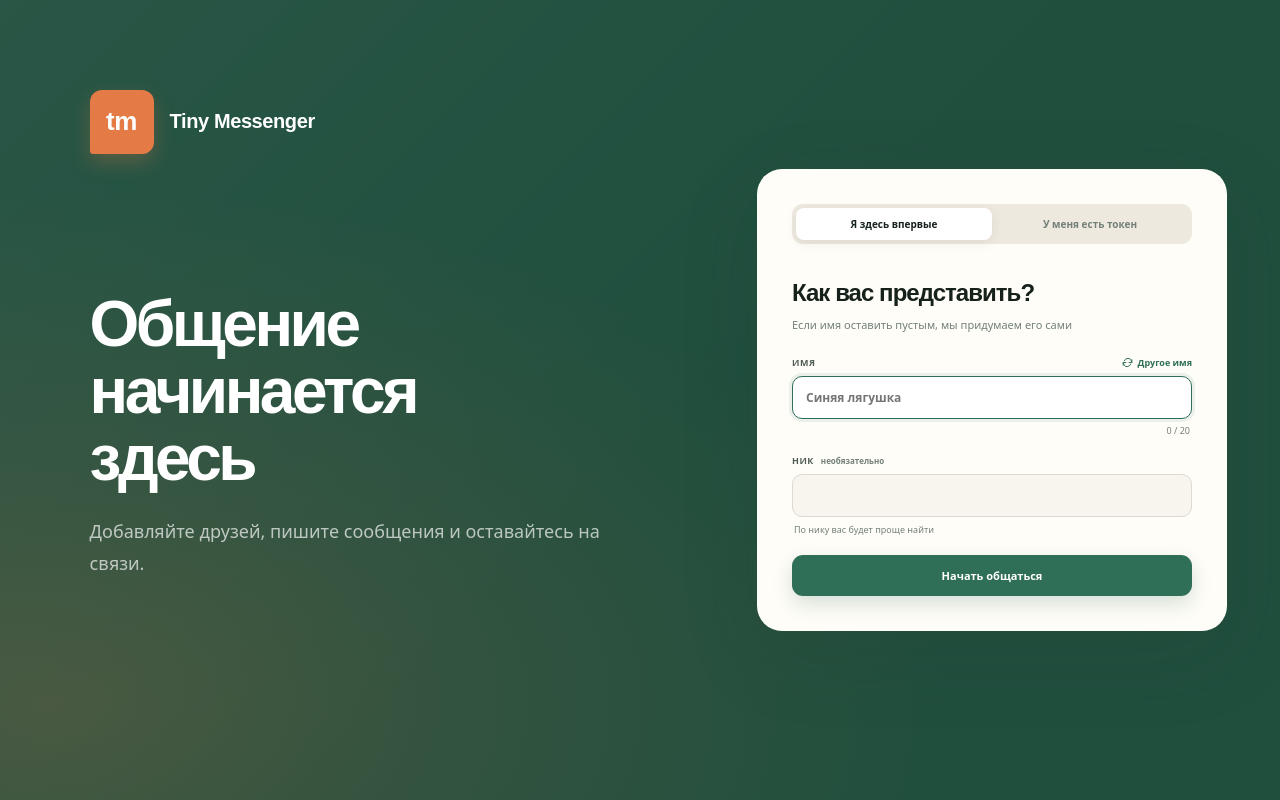
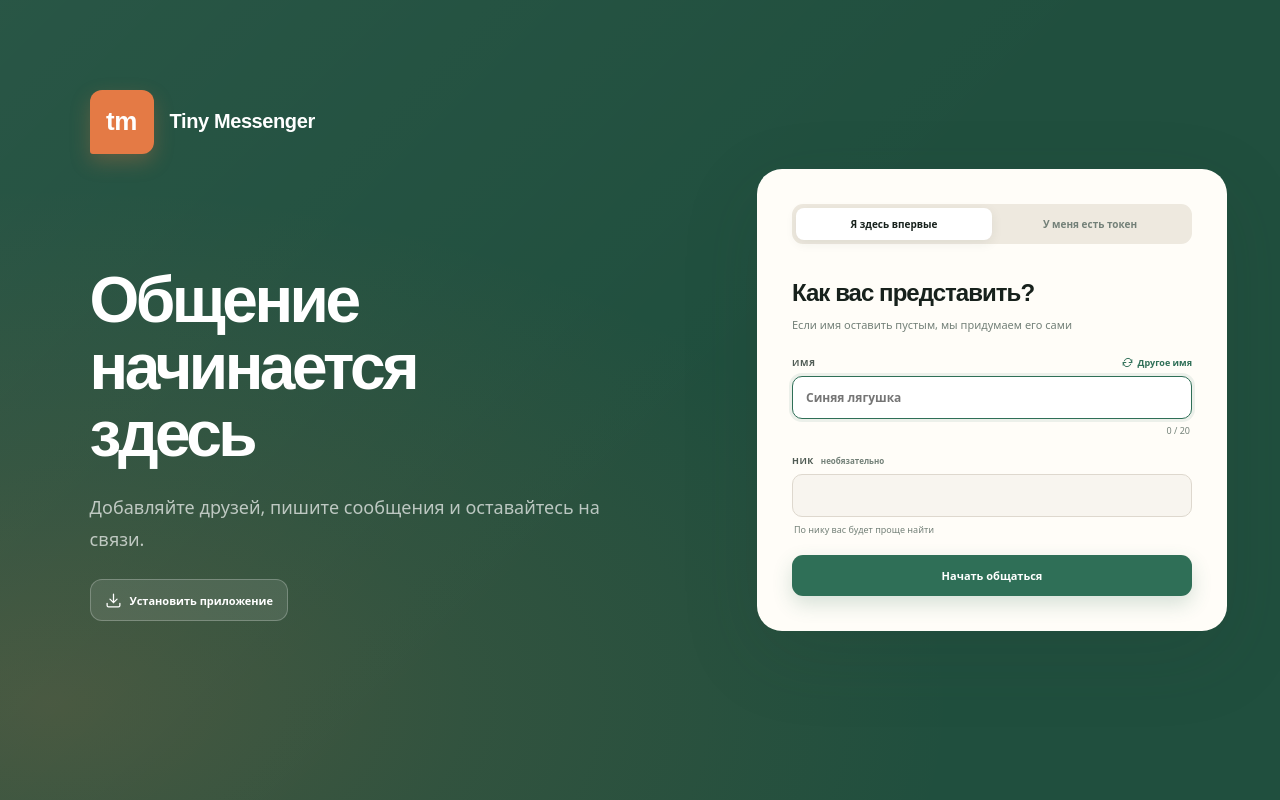
Before and after one commit to ya-erm/tiny-messenger, a Next.js app: page / in a window 1280 px wide. Built offline with nearby package versions, Linux system fonts and the light colour scheme.

Commit message:
Add PWA installation from welcome screen and chat list

```diff
--- a/src/app/globals.css
+++ b/src/app/globals.css
@@ -266,8 +266,12 @@ body:has([data-tooltip]:hover) [data-tooltip]:not(:hover)::after { opacity: 0; }
 .add-contact-button:hover { background: var(--green-tint); }
 .add-contact-button .glyph { width: 16px; }
 .contacts-title-actions { display: flex; gap: 2px; }
-.sidebar-actions { display: flex; gap: 8px; margin: 10px 16px 16px; }
+.sidebar-actions { display: flex; flex: 0 0 auto; flex-wrap: wrap; gap: 8px; margin: 10px 16px 16px; }
 .sidebar-actions .add-contact-button { flex: 1; min-width: 0; margin: 0; padding: 0 8px; }
+.install-app-button { min-height: 42px; display: flex; align-items: center; justify-content: center; gap: 8px; padding: 10px 14px; color: var(--green-ink); background: var(--green-soft); border: 1px solid var(--green-line); border-radius: 12px; font-size: 11px; font-weight: 800; cursor: pointer; }
+.install-app-button:hover { background: var(--green-tint); }
+.install-app-button .glyph { width: 17px; height: 17px; flex: 0 0 auto; }
+.sidebar-actions .install-app-button { flex: 0 0 100%; }
 /* Groups share the row layout with people; the warm tint is what tells them apart. */
 .contact-avatar.group-avatar { color: var(--orange-ink); background: var(--orange-tint); }
 
@@ -376,6 +380,8 @@ body:has([data-tooltip]:hover) [data-tooltip]:not(:hover)::after { opacity: 0; }
 .step-label { color: var(--orange); font-size: 10px; font-weight: 800; letter-spacing: .15em; text-transform: uppercase; }
 .welcome-copy h1 { max-width: 720px; margin: 24px 0; font: 700 clamp(38px, 5vw, 70px)/1.05 "Unbounded", sans-serif; letter-spacing: -.055em; }
 .welcome-copy p { max-width: 610px; color: rgba(255,255,255,.68); font-size: clamp(14px, 1.5vw, 18px); line-height: 1.75; }
+.welcome-hero .install-app-button { margin-top: 24px; color: #fff; background: rgba(255,255,255,.1); border-color: rgba(255,255,255,.24); }
+.welcome-hero .install-app-button:hover { background: rgba(255,255,255,.18); }
 .welcome-card { width: min(470px, calc(100% - 48px)); align-self: center; justify-self: center; padding: 35px; background: var(--card); border-radius: 25px; box-shadow: var(--shadow); }
 .shared-link-invite { display: flex; align-items: center; gap: 10px; margin: -18px 0 24px; padding: 11px 13px; color: var(--quote-ink); background: var(--green-soft); border-radius: 11px; font-size: 10px; line-height: 1.5; }
 .shared-link-invite .glyph { width: 18px; height: 18px; flex: 0 0 auto; color: var(--green-ink); }
@@ -435,6 +441,8 @@ body:has([data-tooltip]:hover) [data-tooltip]:not(:hover)::after { opacity: 0; }
 .rate-limit-illustration { width: 100%; height: auto; display: block; margin: 18px 0; border-radius: 16px; }
 .rate-limit-lead { margin: 0 auto 17px; max-width: 370px; color: var(--ink); font-size: 13px; font-weight: 400; line-height: 1.55; }
 .action-dialog { width: min(390px, calc(100% - 40px)); max-width: none; max-height: none; padding: 0; overflow: visible; background: transparent; border: 0; }
+.install-help-dialog { width: min(440px, calc(100% - 40px)); }
+.install-steps { display: grid; gap: 12px; padding-left: 22px; color: var(--ink); font-size: 12px; line-height: 1.6; }
 .action-dialog:focus { outline: none; }
 .action-dialog::backdrop { background: rgba(24,33,28,.6); backdrop-filter: blur(5px); }
 .action-dialog-card { width: 100%; }
--- a/src/components/messenger-app.tsx
+++ b/src/components/messenger-app.tsx
@@ -193,6 +193,48 @@ function subscriptionUsesKey(subscription: PushSubscription, publicKey: string)
 function isStandaloneApp() {
   return window.matchMedia("(display-mode: standalone)").matches
     || Boolean((navigator as Navigator & { standalone?: boolean }).standalone);
+}
+
+function InstallHelpDialog({ onClose }: { onClose: () => void }) {
+  const dialogRef = useRef<HTMLDialogElement>(null);
+  const [isIos] = useState(() => typeof navigator !== "undefined" && (
+    /iPad|iPhone|iPod/.test(navigator.userAgent)
+    || (navigator.platform === "MacIntel" && navigator.maxTouchPoints > 1)
+  ));
+
+  useEffect(() => {
+    const dialog = dialogRef.current;
+    if (dialog && !dialog.open) dialog.showModal();
+  }, []);
+
+  return <dialog
+    ref={dialogRef}
+    className="action-dialog install-help-dialog"
+    aria-labelledby="install-help-title"
+    onClose={onClose}
+    onClick={(event) => { if (event.target === event.currentTarget) dialogRef.current?.close(); }}
+  >
+    <section className="modal-card action-dialog-card">
+      <div className="modal-header">
+        <h2 id="install-help-title">Установить Tiny Messenger</h2>
+        <button type="button" className="modal-close" onClick={() => dialogRef.current?.close()} aria-label="Закрыть"><Glyph name="close" /></button>
+      </div>
+      <p>Открывайте чаты с иконки на главном экране, как отдельное приложение.</p>
+      {isIos ? <ol className="install-steps">
+        <li>Откройте этот сайт в Safari.</li>
+        <li>В меню браузера нажмите «Поделиться».</li>
+        <li>Выберите «На экран Домой» и нажмите «Добавить». Если есть переключатель «Открывать как веб-приложение», включите его.</li>
+      </ol> : <>
+        <ol className="install-steps">
+          <li>Откройте меню браузера.</li>
+          <li>Выберите «Установить приложение» или «Добавить на главный экран».</li>
+          <li>Подтвердите установку Tiny Messenger.</li>
+        </ol>
+        <p>В Safari на Mac: «Файл» → «Добавить в Dock».</p>
+      </>}
+      <button type="button" className="primary-button wide" autoFocus onClick={() => dialogRef.current?.close()}>Понятно</button>
+    </section>
+  </dialog>;
 }
 
 type GlyphName = "plus" | "settings" | "copy" | "back" | "send" | "user" | "users" | "refresh" | "eye" | "eyeOff" | "logout" | "close" | "share" | "trash" | "select" | "more" | "archive" | "bell" | "bellOff" | "install" | "phone" | "edit" | "smile";
@@ -552,6 +594,7 @@ export function MessengerApp({ sharedIdentifier = "", sharedLabel = "" }: { shar
   const [pushBusy, setPushBusy] = useState(false);
   const [installPrompt, setInstallPrompt] = useState<BeforeInstallPromptEvent | null>(null);
   const [appInstalled, setAppInstalled] = useState(false);
+  const [showInstallHelp, setShowInstallHelp] = useState(false);
   const conversationActionsRef = useRef<HTMLDivElement>(null);
   const sidebarActionsRef = useRef<HTMLDivElement>(null);
   const initialPeerSelectionHandledRef = useRef(false);
@@ -597,6 +640,7 @@ export function MessengerApp({ sharedIdentifier = "", sharedLabel = "" }: { shar
     const markInstalled = () => {
       setAppInstalled(true);
       setInstallPrompt(null);
+      setShowInstallHelp(false);
     };
     window.addEventListener("beforeinstallprompt", captureInstallPrompt);
     window.addEventListener("appinstalled", markInstalled);
@@ -990,13 +1034,21 @@ export function MessengerApp({ sharedIdentifier = "", sharedLabel = "" }: { shar
   }
 
   async function installApplication() {
-    if (!installPrompt) return;
-    await installPrompt.prompt();
-    const choice = await installPrompt.userChoice;
+    if (!installPrompt) {
+      setShowInstallHelp(true);
+      return;
+    }
+    const prompt = installPrompt;
     setInstallPrompt(null);
-    if (choice.outcome === "accepted") {
-      setAppInstalled(true);
-      setNotice("Tiny Messenger установлен");
+    try {
+      await prompt.prompt();
+      const choice = await prompt.userChoice;
+      if (choice.outcome === "accepted") {
+        setAppInstalled(true);
+        setNotice("Tiny Messenger установлен");
+      }
+    } catch {
+      setShowInstallHelp(true);
     }
   }
 
@@ -1319,8 +1371,12 @@ export function MessengerApp({ sharedIdentifier = "", sharedLabel = "" }: { shar
 
   if (phase === "loading") return <LoadingScreen />;
   if (phase === "restore-error") return <SessionRestoreError />;
+  const installHelp = showInstallHelp ? <InstallHelpDialog onClose={() => setShowInstallHelp(false)} /> : null;
   if (phase === "welcome" || !user) {
-    return <WelcomeScreen busy={busy} notice={notices.at(-1)?.text ?? ""} sharedLabel={sharedLabel} onRegister={register} onLogin={login} />;
+    return <>
+      <WelcomeScreen busy={busy} notice={notices.at(-1)?.text ?? ""} sharedLabel={sharedLabel} onRegister={register} onLogin={login} appInstalled={appInstalled} onInstall={installApplication} />
+      {installHelp}
+    </>;
   }
 
   return (
@@ -1447,6 +1503,7 @@ export function MessengerApp({ sharedIdentifier = "", sharedLabel = "" }: { shar
           <div className="sidebar-actions">
             <button className="add-contact-button" onClick={() => setContactFormDefaultId("")}><Glyph name="plus" /> Новый контакт</button>
             <button className="add-contact-button" onClick={() => setShowGroupForm(true)}><Glyph name="users" /> Новая группа</button>
+            {!appInstalled ? <button type="button" className="install-app-button" onClick={() => { void installApplication(); }}><Glyph name="install" /> Установить приложение</button> : null}
           </div>
         </aside>
 
@@ -1716,6 +1773,7 @@ export function MessengerApp({ sharedIdentifier = "", sharedLabel = "" }: { shar
       </div>
 
       <VoiceExperienceUi voice={voice} />
+      {installHelp}
 
       {contactFormDefaultId !== null && <ContactDialog defaultId={contactFormDefaultId} busy={busy} request={request} onClose={() => setContactFormDefaultId(null)} onSubmit={addContact} />}
       {showGroupForm && <GroupDialog busy={busy} request={request} contacts={contacts} onClose={() => setShowGroupForm(false)} onSubmit={createGroup} />}
@@ -1941,7 +1999,7 @@ function LoadingScreen() {
   );
 }
 
-function WelcomeScreen({ busy, notice, sharedLabel, onRegister, onLogin }: { busy: boolean; notice: string; sharedLabel: string; onRegister: (name: string, nickname: string) => void; onLogin: (token: string) => void }) {
+function WelcomeScreen({ busy, notice, sharedLabel, onRegister, onLogin, appInstalled, onInstall }: { busy: boolean; notice: string; sharedLabel: string; onRegister: (name: string, nickname: string) => void; onLogin: (token: string) => void; appInstalled: boolean; onInstall: () => Promise<void> }) {
   const [mode, setMode] = useState<"new" | "login">("new");
   const [name, setName] = useState("");
   const [nickname, setNickname] = useState("");
@@ -1964,6 +2022,7 @@ function WelcomeScreen({ busy, notice, sharedLabel, onRegister, onLogin }: { bus
       <div className="welcome-hero">
         <h1>Общение<br />начинается<br />здесь</h1>
         <p>Добавляйте друзей, пишите сообщения и оставайтесь на связи.</p>
+        {!appInstalled ? <button type="button" className="install-app-button" onClick={() => { void onInstall(); }}><Glyph name="install" /> Установить приложение</button> : null}
       </div>
     </section>
     <section className="welcome-card">
@@ -2610,7 +2669,7 @@ function SettingsDialog({
               <strong>Приложение</strong>
               <p>{appInstalled ? "Tiny Messenger установлен на этом устройстве." : canInstall ? "Установите Tiny Messenger, чтобы открывать его как отдельное приложение." : "Установить приложение можно через меню браузера."}</p>
             </div>
-            {canInstall && !appInstalled ? <button type="button" className="secondary-button capability-button" onClick={() => { void onInstall(); }}>Установить</button> : null}
+            {!appInstalled ? <button type="button" className="secondary-button capability-button" onClick={() => { void onInstall(); }}>Установить</button> : null}
           </div>
         </div> : null}
 
```
